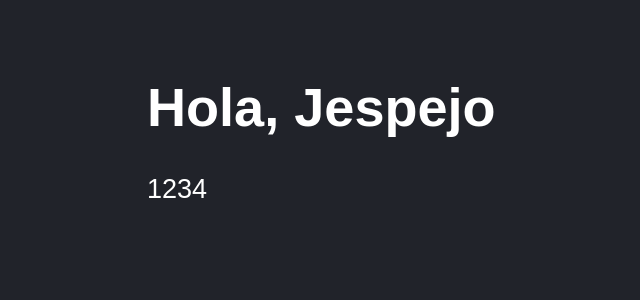
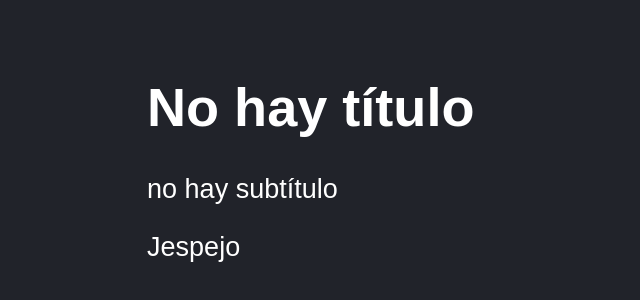
Before and after one commit to jespejo-run-dev/counter-app, a React (Vite) app: page / in a window 1280 px wide. Shown: the part 108-408 px from the top of the page, without its empty margins (1-641 px from the left). Built offline with nearby package versions, Linux system fonts and the light colour scheme.

Commit message:
DefaultProps

```diff
--- a/src/FirstApp.jsx
+++ b/src/FirstApp.jsx
@@ -1,6 +1,10 @@
 import PropTypes from 'prop-types';
 
-export const FristApp = ({title, subTitle}) => {
+export const FristApp = ({
+    name = 'Jespejo',
+    subTitle = 'no hay subtítulo',
+    title = 'No hay título',
+}) => {
 
     // console.log(props);
 
@@ -10,11 +14,12 @@ export const FristApp = ({title, subTitle}) => {
             {/* Expresion no objeto */}
             {/* <code>{JSON.stringify(newMessage)}</code> */}
             <p>{subTitle}</p>
+            <p>{name}</p>
         </>
     )
 }
 
 FristApp.propTypes = {
-    title: PropTypes.string.isRequired,
-    subTitle: PropTypes.number.isRequired,
+    title: PropTypes.string,
+    subTitle: PropTypes.string,
 }
--- a/src/main.jsx
+++ b/src/main.jsx
@@ -5,6 +5,6 @@ import './styles.css'
 
 ReactDOM.createRoot(document.getElementById('root')).render(
     <React.StrictMode>
-        <FristApp title="Hola, Jespejo" subTitle={1234} />
+        <FristApp />
     </React.StrictMode>
 )
```
